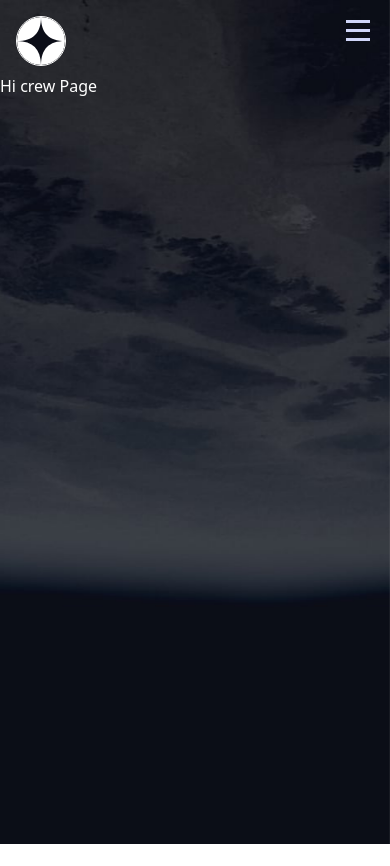
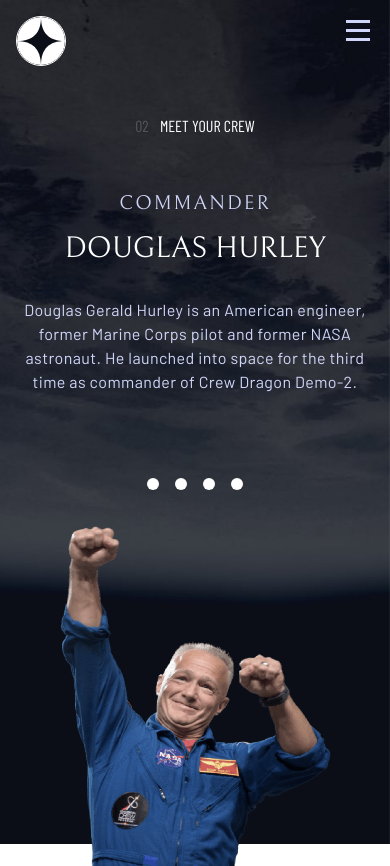
Before and after one commit to kachi-jasperD/space-tourism-website, a React (Vite) app: page /crew in a window 390 px wide. Before the commit the page ends 844 px from the top, so only its background shows below. Built offline with nearby package versions, Linux system fonts and the light colour scheme.

Commit message:
crew page

```diff
--- a/src/pages/crew/CrewCategories.tsx
+++ b/src/pages/crew/CrewCategories.tsx
@@ -1,6 +1,30 @@
-const CrewCategories = () => {
+type CrewCategoriesProps = {
+  members: {
+    id: string | number;
+    title: string;
+    name: string;
+    info: string;
+    image: string;
+  }[];
+  // currentItem: number;
+  setCurrentItem: (id: number) => void;
+};
+
+const CrewCategories = ({
+  members,
+  // currentItem,
+  setCurrentItem,
+}: CrewCategoriesProps) => {
   return (
-    <div>CrewCategories</div>
-  )
-}
-export default CrewCategories
+    <div className="flex justify-center">
+      {members.map((item, index) => (
+        <button
+          key={item.id}
+          onClick={() => setCurrentItem(index)}
+          className="h-3 w-3 bg-white rounded-full mx-2 relative top-85 md:top-75 lg:top-152 lg:-left-110 lg:mx-7"
+        ></button>
+      ))}
+    </div>
+  );
+};
+export default CrewCategories;
--- a/src/pages/crew/CrewMenu.tsx
+++ b/src/pages/crew/CrewMenu.tsx
@@ -1,6 +1,29 @@
-const CrewMenu = () => {
+type CrewMenuProps = {
+  members: {
+    id: string | number;
+    title: string;
+    name: string;
+    info: string;
+    image: string;
+  }[];
+  currentItem: number;
+};
+
+import { CrewMenuItems } from "./";
+
+const CrewMenu = ({ members, currentItem }: CrewMenuProps) => {
+  const { id, title, name, info, image } = members[currentItem];
+
   return (
-    <div>CrewMenu</div>
-  )
-}
-export default CrewMenu
+    <div className="text-white">
+      <CrewMenuItems
+        id={id}
+        title={title}
+        name={name}
+        info={info}
+        image={image}
+      />
+    </div>
+  );
+};
+export default CrewMenu;
--- a/src/pages/crew/CrewMenuItems.tsx
+++ b/src/pages/crew/CrewMenuItems.tsx
@@ -1,6 +1,44 @@
-const CrewMenuItems = () => {
+type CrewMenuItemsProps = {
+  title: string;
+  name: string;
+  info: string;
+  image: string;
+};
+
+const CrewMenuItems = ({ title, name, info, image }: CrewMenuItemsProps) => {
   return (
-    <div>CrewMenuItems</div>
-  )
-}
-export default CrewMenuItems
+    <>
+      <div className="lg:hidden text-white mt-10 flex flex-col justify-center items-center gap-3">
+        <p className="text-[var(--primary-color)] font-bellefair text-xl tracking-widest md:text-lg">
+          {title.toUpperCase()}
+        </p>
+        <p className="font-bellefair text-3xl ">{name.toUpperCase()}</p>
+        <p className="font-barlow-regular tracking-wide text-center sm:text-wrap sm:w-[579px] text-[var(--primary-color)] px-4 mt-5">
+          {info}
+        </p>
+        <img
+          src={image}
+          alt={name}
+          className="w-[271px] h-[340px] mt-30 md:w-[447px] md:h-[560px]"
+        />
+      </div>
+
+      <div className="hidden lg:flex justify-center items-center h-full text-white  gap-10">
+        <div className="flex flex-col gap-10 w-[539px] ">
+          <p className="text-white/55 font-bellefair tracking-widest text-4xl">
+            {title.toUpperCase()}
+          </p>
+          <p className="font-bellefair text-6xl">{name.toUpperCase()}</p>
+          <p className="tracking-wide text-start lg:text-wrap lg:w-[550px] text-[var(--primary-color)] font-barlow-regular">
+            {info}
+          </p>
+        </div>
+
+        <div>
+          <img src={image} alt={name} />
+        </div>
+      </div>
+    </>
+  );
+};
+export default CrewMenuItems;
--- /dev/null
+++ b/src/pages/crew/index.ts
@@ -0,0 +1,5 @@
+import CrewMenuItems from "./CrewMenuItems";
+import CrewMenu from "./CrewMenu";
+import CrewCategories from "./CrewCategories";
+
+export { CrewCategories, CrewMenu, CrewMenuItems };
--- a/src/pages/technology/TechnologyMenuItems.tsx
+++ b/src/pages/technology/TechnologyMenuItems.tsx
@@ -13,6 +13,7 @@ const TechnologyMenuItems = ({
   landscapeImage,
   portraitImage,
 }: TechnologyMenuItemsProps) => {
+
   return (
     <>
       <div
--- a/src/routes/crew.tsx
+++ b/src/routes/crew.tsx
@@ -1,15 +1,28 @@
+import { useState } from "react";
 import CrewBackground from "@/pages/CrewBackground";
 import { createFileRoute } from "@tanstack/react-router";
+import crewMembers from "@/pages/crew/data/data";
+import { CrewCategories, CrewMenu } from "@/pages/crew";
+import Title from "@/pages/Title";
 
 export const Route = createFileRoute("/crew")({
-  component: RouteComponent,
+  component: Crew,
 });
 
-function RouteComponent() {
+function Crew() {
+  const [members] = useState(crewMembers);
+  const [currentItem, setCurrentItem] = useState(0);
+
   return (
     <div>
       <CrewBackground />
-      <p className="text-white">Hi crew Page</p>
+      <Title number="02" title="MEET YOUR CREW" />
+      <CrewCategories
+        members={members}
+        currentItem={currentItem}
+        setCurrentItem={setCurrentItem}
+      />
+      <CrewMenu members={members} currentItem={currentItem} />
     </div>
   );
 }
```
